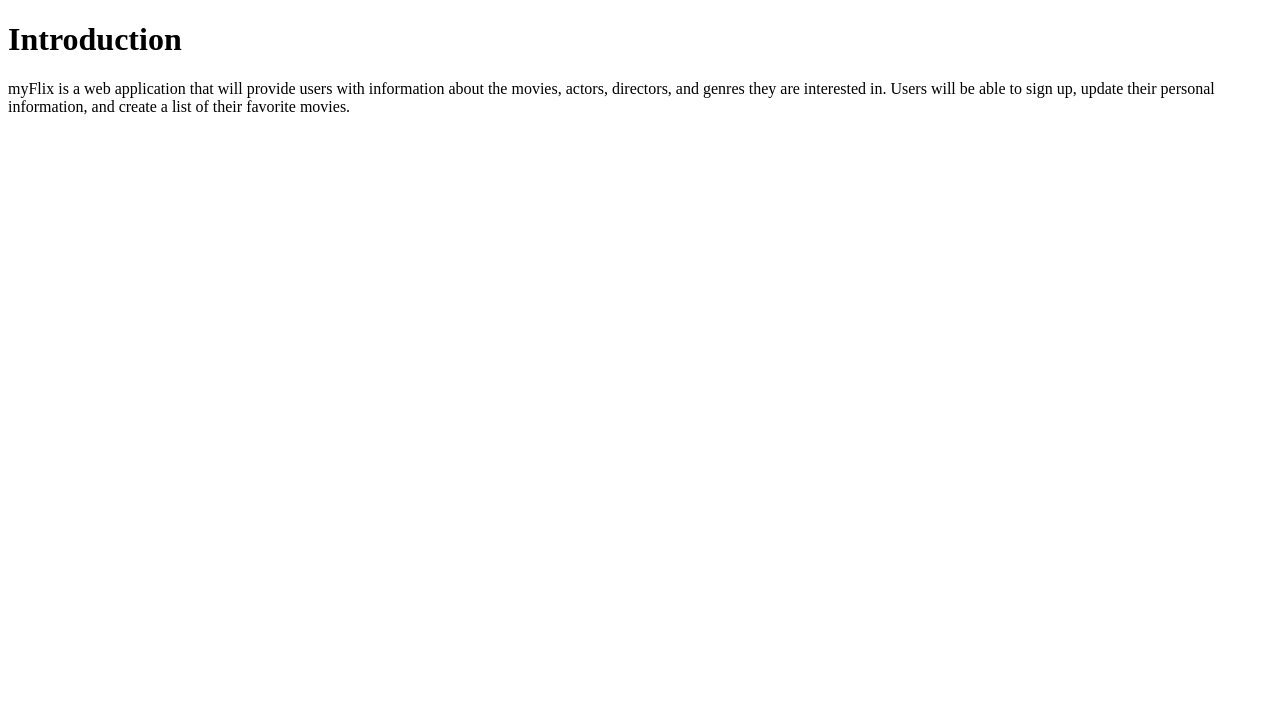
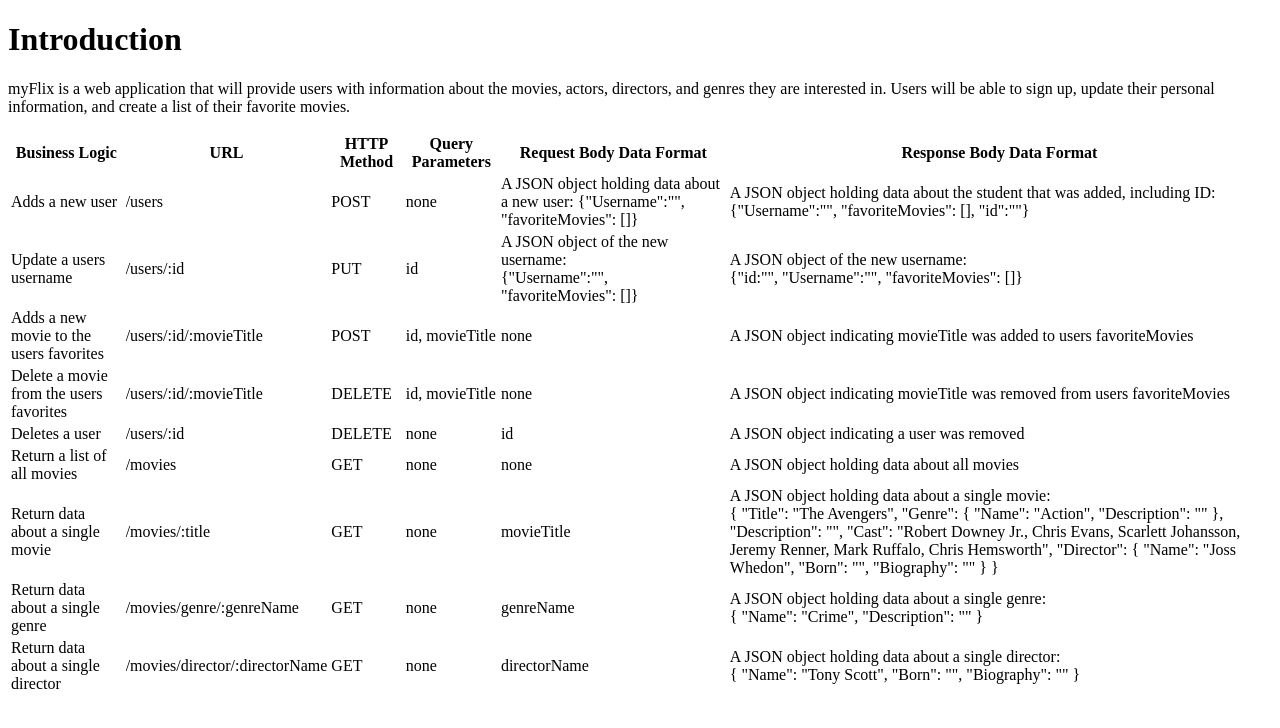
Before and after one commit to klin1978/movie_api, a website: page public/documentation.html in a window 1280 px wide. Drawn offline with Linux system fonts and the light colour scheme.

Commit message:
update documention.html

```diff
--- a/index.js
+++ b/index.js
@@ -171,7 +171,7 @@
     let user = users.find( user => user.id == id );
 
     if (user) {
-        user.name = updatedUser.username;
+        user.username = updatedUser.username;
         res.status(200).json(user);
     } else {
         res.status(400).send('no user found')
--- a/log.txt
+++ b/log.txt
@@ -61,3 +61,8 @@
 ::1 - - [28/Jul/2023:15:02:46 +0000] "DELETE /users/2 HTTP/1.1" 404 149 "-" "PostmanRuntime/7.32.3"
 ::1 - - [28/Jul/2023:15:04:29 +0000] "DELETE /users/2 HTTP/1.1" 404 149 "-" "PostmanRuntime/7.32.3"
 ::1 - - [28/Jul/2023:15:11:53 +0000] "DELETE /users/2 HTTP/1.1" 200 23 "-" "PostmanRuntime/7.32.3"
+::1 - - [28/Jul/2023:15:59:22 +0000] "PUT /users/1 HTTP/1.1" 200 49 "-" "PostmanRuntime/7.32.3"
+::1 - - [28/Jul/2023:15:59:32 +0000] "PUT /users/1 HTTP/1.1" 200 49 "-" "PostmanRuntime/7.32.3"
+::1 - - [28/Jul/2023:16:02:42 +0000] "PUT /users/1 HTTP/1.1" 200 49 "-" "PostmanRuntime/7.32.3"
+::1 - - [28/Jul/2023:16:03:25 +0000] "PUT /users/1 HTTP/1.1" 200 49 "-" "PostmanRuntime/7.32.3"
+::1 - - [28/Jul/2023:16:28:26 +0000] "GET /movies/The%20Avengers HTTP/1.1" 200 249 "-" "PostmanRuntime/7.32.3"
--- a/public/documentation.html
+++ b/public/documentation.html
@@ -10,5 +10,128 @@
         <p>myFlix is a web application that will provide users with information about the movies, actors, directors, and genres they are interested in.
             Users will be able to sign up, update their personal information, and create a list of their favorite movies.
         </p>
+
+        <table>
+            <thead>
+                <tr>
+                    <th>Business Logic</th>
+                    <th>URL</th>
+                    <th>HTTP Method</th>
+                    <th>Query Parameters</th>
+                    <th>Request Body Data Format</th>
+                    <th>Response Body Data Format</th>
+                </tr>
+            </thead>
+            <tbody>
+                <tr>
+                    <td>Adds a new user</td>
+                    <td>/users</td>
+                    <td>POST</td>
+                    <td>none</td>
+                    <td>A JSON object holding data about a new user: {"Username":"", "favoriteMovies": []}</td>
+                    <td>A JSON object holding data about the student that was added, including ID: {"Username":"", "favoriteMovies": [], "id":""}</td>
+                </tr>
+
+                <tr>
+                    <td>Update a users username</td>
+                    <td>/users/:id</td>
+                    <td>PUT</td>
+                    <td>id</td>
+                    <td>A JSON object of the new username: <br> {"Username":"", "favoriteMovies": []}</td>
+                    <td>A JSON object of the new username: <br> {"id:"", "Username":"", "favoriteMovies": []}</td>
+                </tr>
+
+                <tr>
+                    <td>Adds a new movie to the users favorites</td>
+                    <td>/users/:id/:movieTitle</td>
+                    <td>POST</td>
+                    <td>id, movieTitle</td>
+                    <td>none</td>
+                    <td>A JSON object indicating movieTitle was added to users favoriteMovies</td>
+                </tr>
+
+                <tr>
+                    <td>Delete a movie from the users favorites</td>
+                    <td>/users/:id/:movieTitle</td>
+                    <td>DELETE</td>
+                    <td>id, movieTitle</td>
+                    <td>none</td>
+                    <td>A JSON object indicating movieTitle was removed from users favoriteMovies</td>
+                </tr>
+
+                <tr>
+                    <td>Deletes a user</td>
+                    <td>/users/:id</td>
+                    <td>DELETE</td>
+                    <td>none</td>
+                    <td>id</td>
+                    <td>A JSON object indicating a user was removed</td>
+                </tr>
+
+                <tr>
+                    <td>Return a list of all movies</td>
+                    <td>/movies</td>
+                    <td>GET</td>
+                    <td>none</td>
+                    <td>none</td>
+                    <td>A JSON object holding data about all movies</td>
+                </tr>
+
+                <tr>
+                    <td>Return data about a single movie</td>
+                    <td>/movies/:title</td>
+                    <td>GET</td>
+                    <td>none</td>
+                    <td>movieTitle</td>
+                    <td>A JSON object holding data about a single movie: <br>
+                        {
+                            "Title": "The Avengers",
+                            "Genre": {
+                                "Name": "Action",
+                                "Description": ""
+                                },
+                            "Description": "",
+                            "Cast": "Robert Downey Jr., Chris Evans, Scarlett Johansson, Jeremy Renner, Mark Ruffalo, Chris Hemsworth",
+                            "Director": {
+                                "Name": "Joss Whedon",
+                                "Born": "",
+                                "Biography": ""
+                                }
+                        }
+                    </td>
+                </tr>
+
+                <tr>
+                    <td>Return data about a single genre</td>
+                    <td>/movies/genre/:genreName</td>
+                    <td>GET</td>
+                    <td>none</td>
+                    <td>genreName</td>
+                    <td>A JSON object holding data about a single genre: <br>
+                        {
+                            "Name": "Crime",
+                            "Description": ""
+                        }
+                    </td>
+                </tr>
+
+                <tr>
+                    <td>Return data about a single director</td>
+                    <td>/movies/director/:directorName</td>
+                    <td>GET</td>
+                    <td>none</td>
+                    <td>directorName</td>
+                    <td>A JSON object holding data about a single director: <br>
+                        {
+                            "Name": "Tony Scott",
+                            "Born": "",
+                            "Biography": ""
+                        }
+                    </td>
+                </tr>
+            </tbody>
+        </table>
+
+
     </body>
 </html>
```
